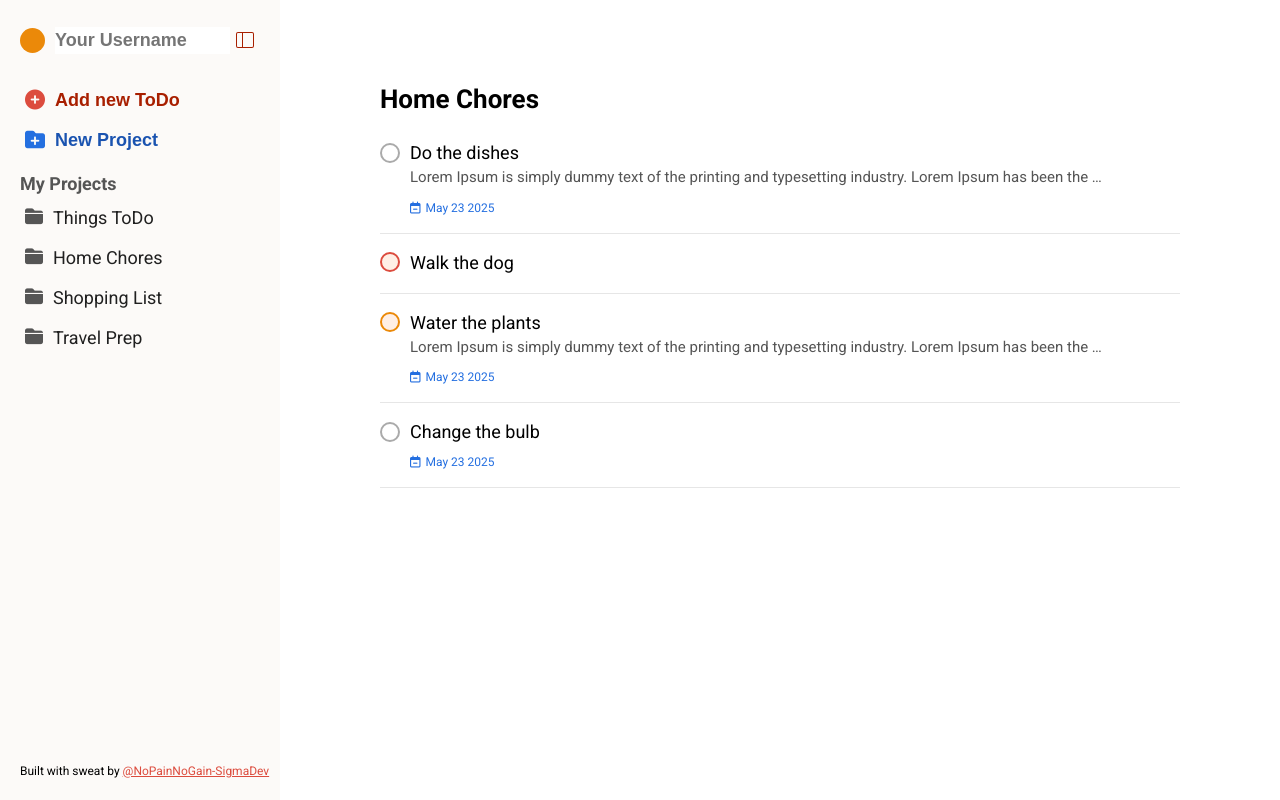
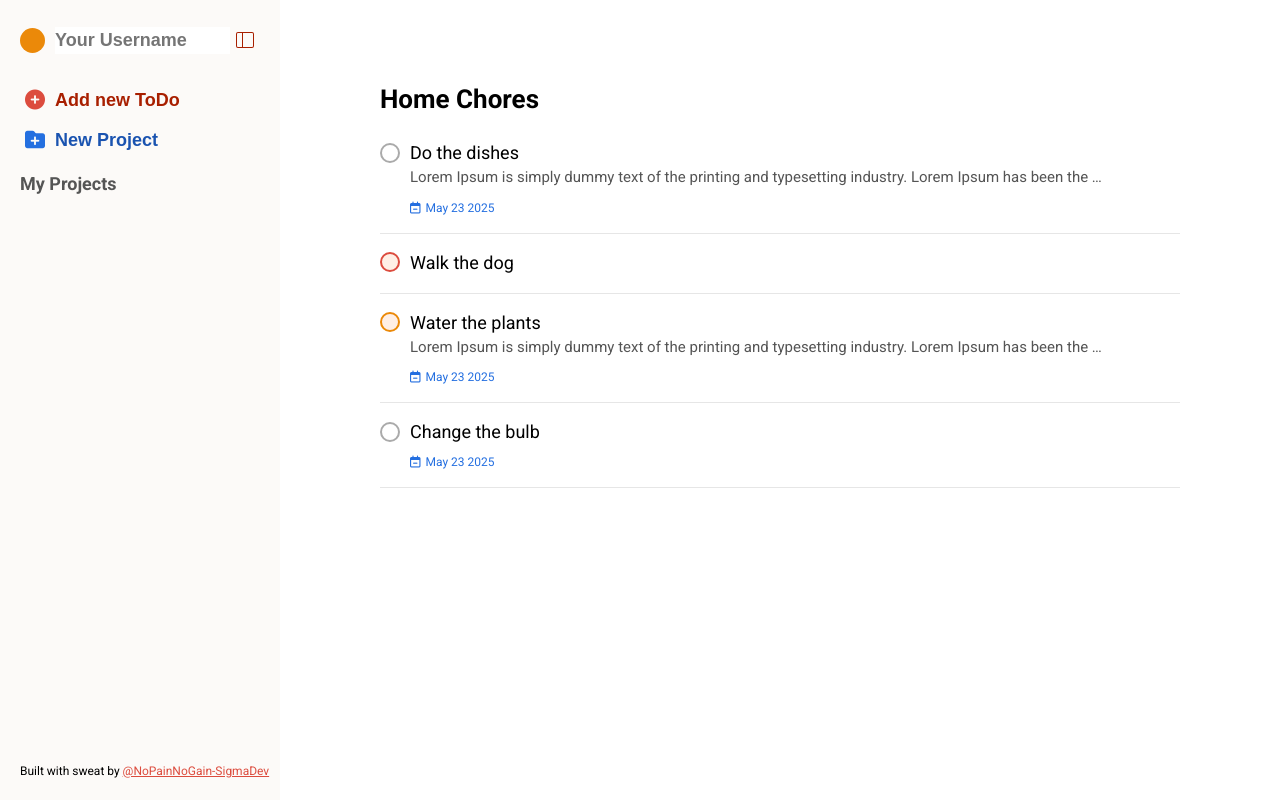
Before and after one commit to NoPainNoGain-SigmaDev/todo-list, a website built with webpack: page src/template.html in a window 1280 px wide. Built offline with nearby package versions, Linux system fonts and the light colour scheme.

Commit message:
refactor: removing project placeholders for new functional ones

```diff
--- a/src/template.html
+++ b/src/template.html
@@ -11,7 +11,7 @@
         <div class="nav-header">
           <div class="user">
             <div class="user-pp"></div>
-            <input id="username" type="text" placeholder="Your Username"/>
+            <input id="username" type="text" placeholder="Your Username" />
           </div>
           <button id="collapse-side-bar" class="hover-effect">
             <svg
@@ -42,50 +42,8 @@
           </button>
         </div>
         <!-- Here goes the nav of projects -->
-        <div id="nav-content">
         <h2 class="content-title">My Projects</h2>
-          <!--  -->
-          <div class="project hover-effect" data-index = "0">
-            <div class="project-info">
-              <i class="fa-solid fa-folder-closed"></i>
-              <h2>Things ToDo</h2>
-            </div>
-            <div class="project-tools">
-              <button class="project-delete"><i class="fa-solid fa-trash"></i></button>
-            </div>
-          </div>
-          <!--  -->
-          <div class="project hover-effect" data-index = "1">
-            <div class="project-info">
-              <i class="fa-solid fa-folder-closed"></i>
-              <h2>Home Chores</h2>
-            </div>
-            <div class="project-tools">
-              <button class="project-delete"><i class="fa-solid fa-trash"></i></button>
-            </div>
-          </div>
-          <!--  -->
-          <div class="project hover-effect" data-index = "2">
-            <div class="project-info">
-              <i class="fa-solid fa-folder-closed"></i>
-              <h2>Shopping List</h2>
-            </div>
-            <div class="project-tools">
-              <button class="project-delete"><i class="fa-solid fa-trash"></i></button>
-            </div>
-          </div>
-          <!--  -->
-          <div class="project hover-effect" data-index = "3">
-            <div class="project-info">
-              <i class="fa-solid fa-folder-closed"></i>
-              <h2>Travel Prep</h2>
-            </div>
-            <div class="project-tools">
-              <button class="project-delete"><i class="fa-solid fa-trash"></i></button>
-            </div>
-          </div>
-
-
+        <div id="nav-content"></div>
       </nav>
       <p class="author">
         Built with sweat by
@@ -112,7 +70,7 @@
           ></path>
         </svg>
       </button>
-      <div class="project-container" data-index = "0">
+      <div class="project-container" data-index="0">
         <h1 class="project-title">Home Chores</h1>
         <!-- ToDo -->
         <div class="todo-container" data-index="0">
@@ -200,7 +158,6 @@
             </div>
           </div>
         </div>
-
       </div>
     </div>
 
```
Lines whose indentation alone changed are shown as unchanged.
